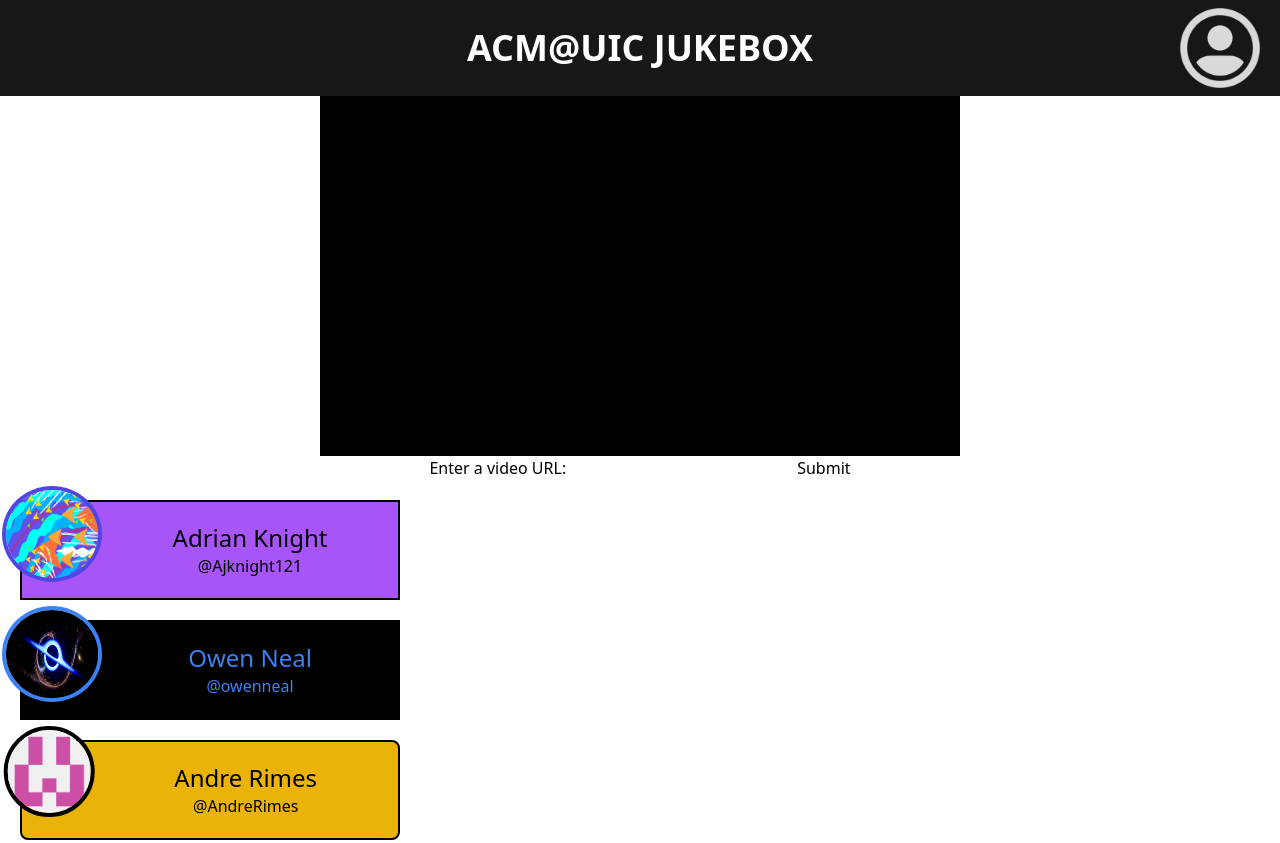
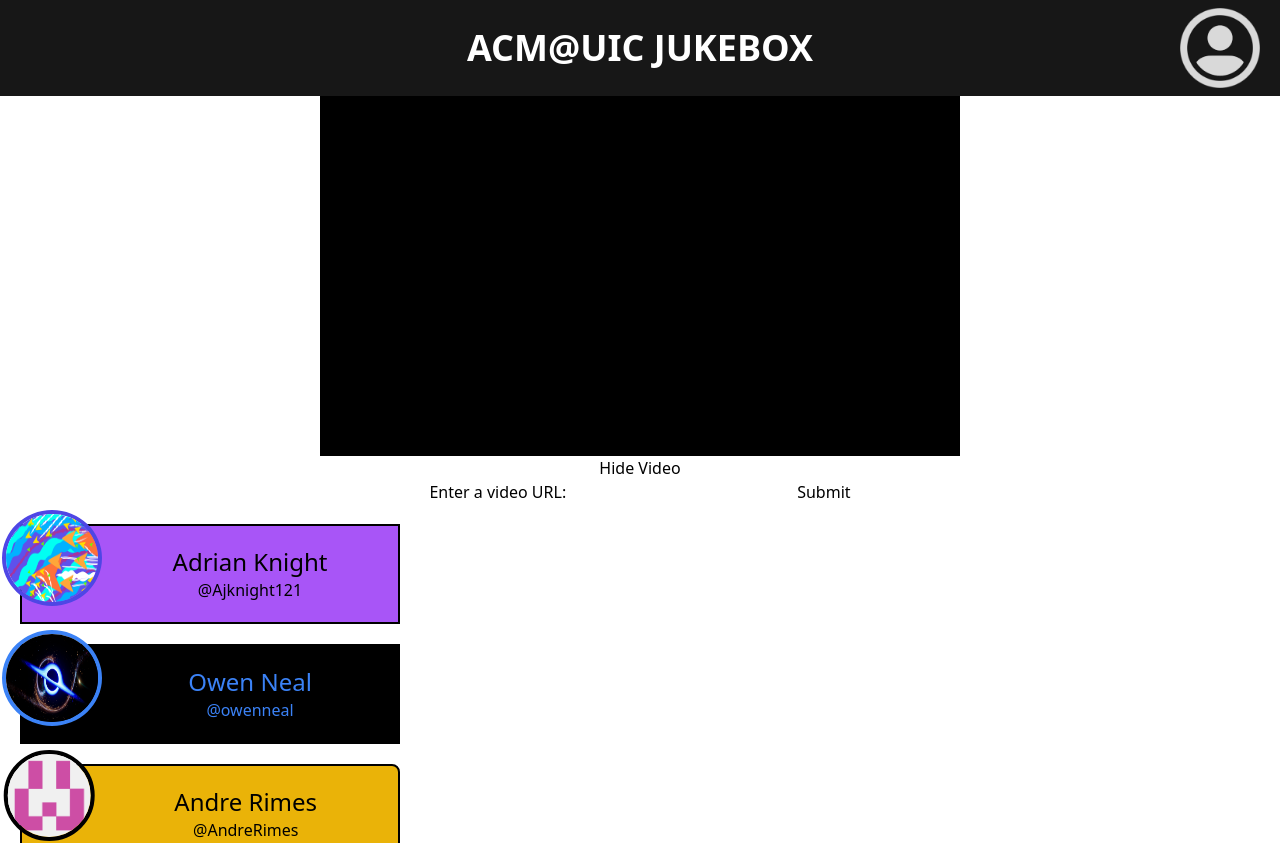
Before and after one commit to acm-uic/Jukebox, a React (Vite) app: page / in a window 1280 px wide. Shown: the top 843 px of the page. Built offline with nearby package versions, Linux system fonts and the light colour scheme.

Commit message:
Added Toggle video button

```diff
--- a/src/components/VideoPlayer.jsx
+++ b/src/components/VideoPlayer.jsx
@@ -1,4 +1,4 @@
-import { useState } from "react";
+import { useEffect, useState } from "react";
 import ReactPlayer from "react-player";
 
 export const VideoPlayer = () => {
@@ -6,16 +6,25 @@ export const VideoPlayer = () => {
   // https://www.w3schools.com/react/react_forms.asp
   const [playerUrl, setPlayerUrl] = useState("");
   const [inputUrl, setInputUrl] = useState("");
+  const [hideVideo, setHideVideo] = useState(false);
 
   const handleSubmit = (event) => {
     event.preventDefault();
     setPlayerUrl(inputUrl);
   };
 
+  const handleHideVideo = () => {
+    setHideVideo(!hideVideo);
+  }
+
+
   return (
     <>
       <div className="flex flex-col item-center">
-        <ReactPlayer className="m-auto h-56 p-2 bg-black" url={playerUrl} />
+      <div className={( hideVideo ? 'collapse':'')}>
+        <ReactPlayer className="m-auto h-56 p-2 bg-black" url={playerUrl}/>
+      </div>
+        <input type="button" value={(hideVideo?"Show":"Hide")+ " Video"} onClick={handleHideVideo} />
         <form className="m-auto" onSubmit={handleSubmit}>
           <label>
             Enter a video URL:
@@ -24,7 +33,7 @@ export const VideoPlayer = () => {
               value={inputUrl}
               onChange={(e) => setInputUrl(e.target.value)}
             />
-            <input type="submit" />
+            <input type= "submit" />
           </label>
         </form>
       </div>
```
